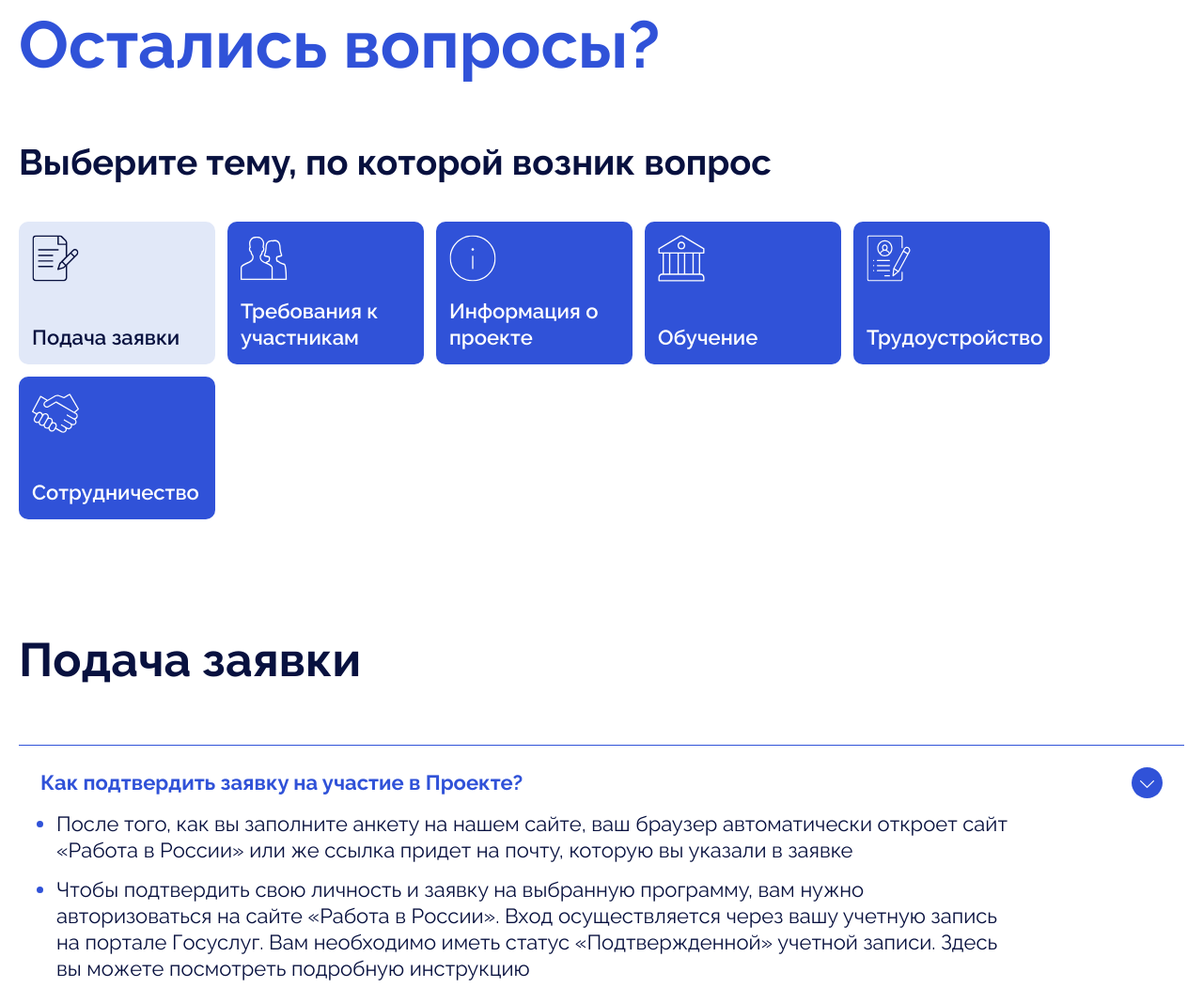
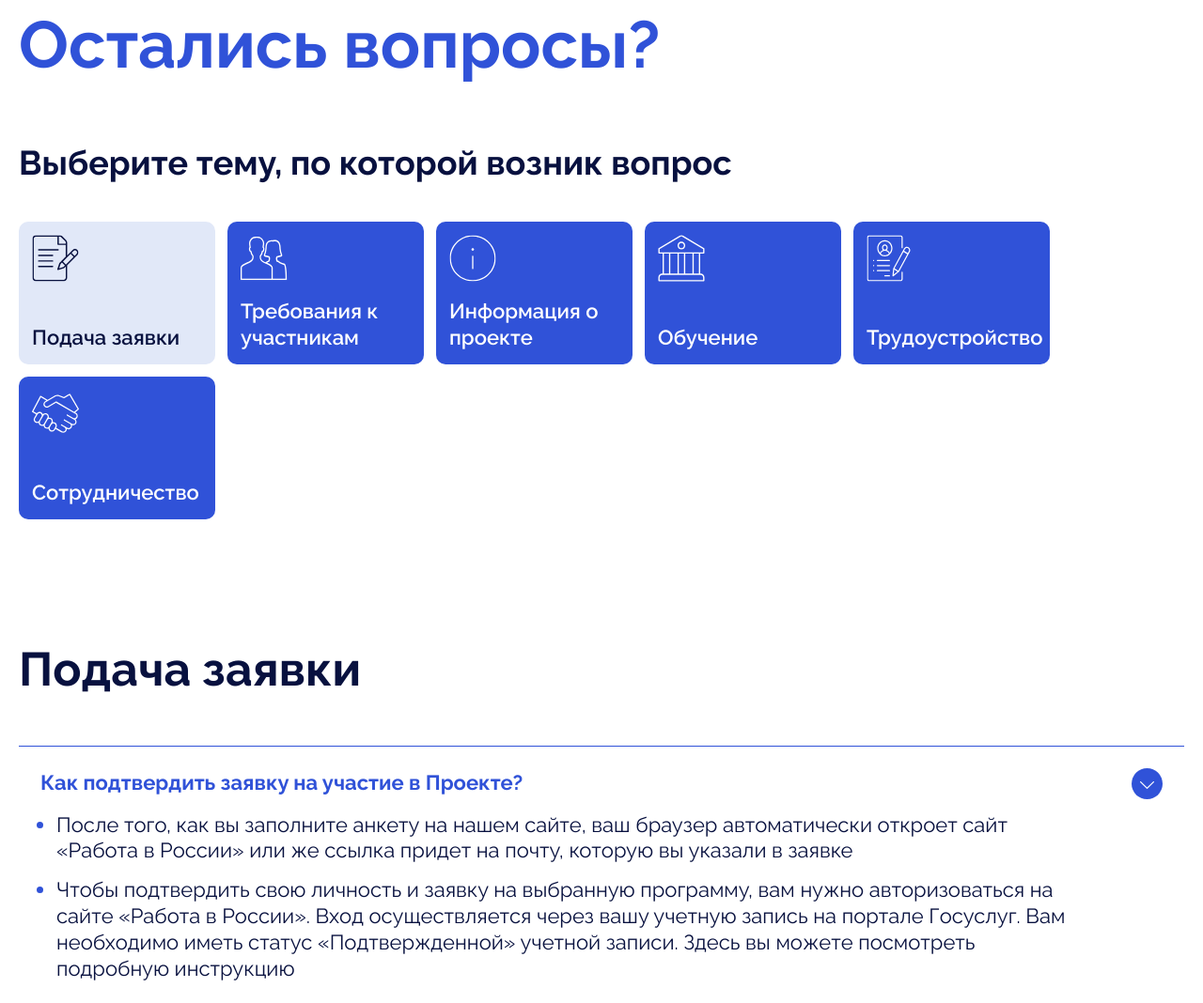
Before and after one commit to ProjectOnGitHub/smile-tech, a website built with webpack: page src/index.html in a window 1280 px wide. Shown: the part 984-2052 px from the top of the page at 94% size. Built offline with nearby package versions, Linux system fonts and the light colour scheme.

Commit message:
style: fix styles

```diff
--- a/src/index.scss
+++ b/src/index.scss
@@ -29,6 +29,7 @@ html {
     font-size: 70px;
     margin: 0;
     padding-bottom: 60px;
+    max-width: 20ch;
   }
 }
 .steps {
@@ -75,8 +76,8 @@ html {
   &__text {
     margin: 0;
     font-weight: bold;
-    line-height: 1.1;
-    font-size: 38px;
+    line-height: 1.17;
+    font-size: 36px;
     padding-bottom: 42px;
   }
   &__list {
@@ -84,7 +85,7 @@ html {
     @include unmarkedList;
     grid-template-columns: repeat(auto-fit, minmax(158px, 209px));
     gap: 13px;
-    padding-bottom: 120px;
+    padding-bottom: 130px;
     &-item {
       @include gridable(100%);
       align-content: space-between;
@@ -122,7 +123,7 @@ html {
           'text .';
         padding: 23px;
         box-sizing: border-box;
-        gap: 14px 130px;
+        gap: 14px;
         border-top: 1px solid $color-blue;
         &:last-child {
           border-bottom: 1px solid $color-blue;
@@ -153,6 +154,7 @@ html {
     }
     &__text {
       grid-area: text;
+      max-width: 1106px;
     }
     &__icon {
       grid-area: icon;
@@ -166,7 +168,7 @@ html {
     font-weight: bold;
     font-size: 50px;
     margin: 0;
-    padding-bottom: 60px;
+    padding-bottom: 50px;
   }
   &__link {
     @include defaultLink;
```
